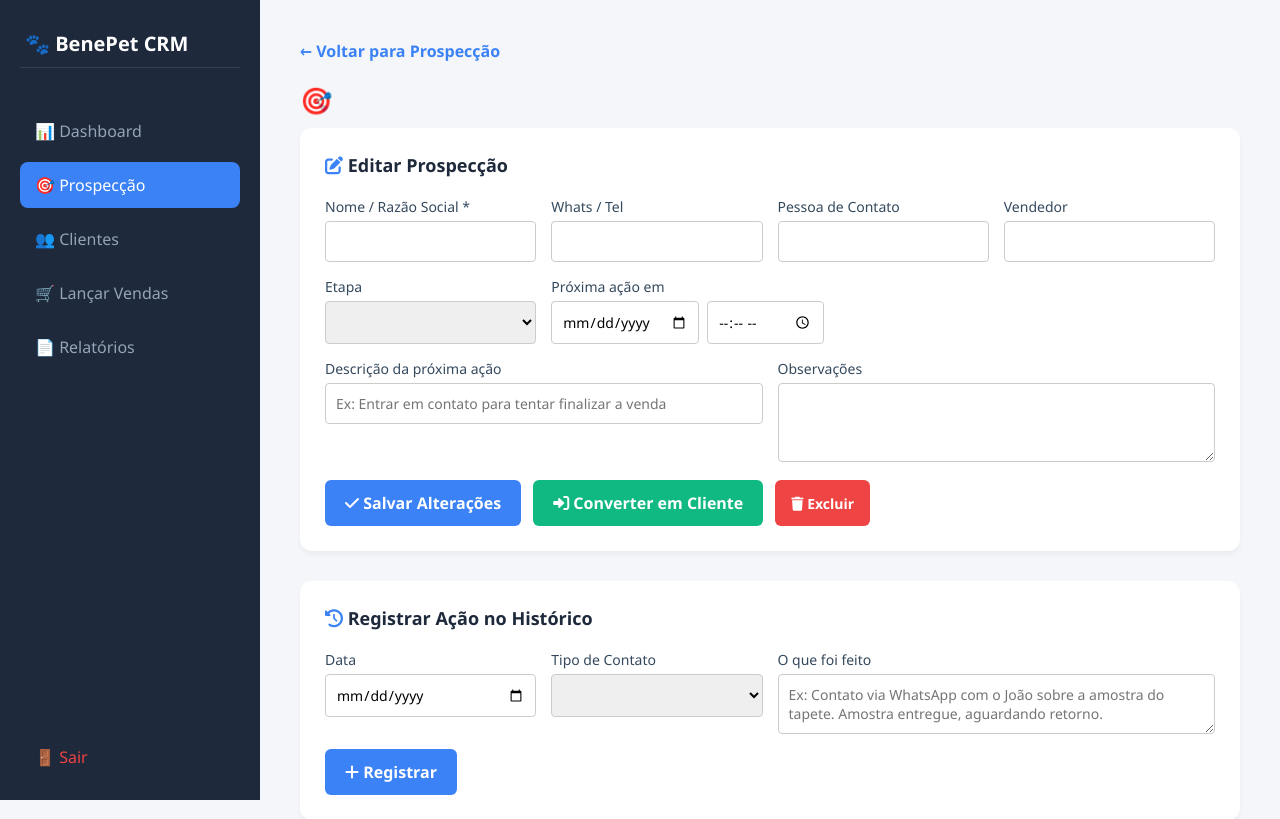
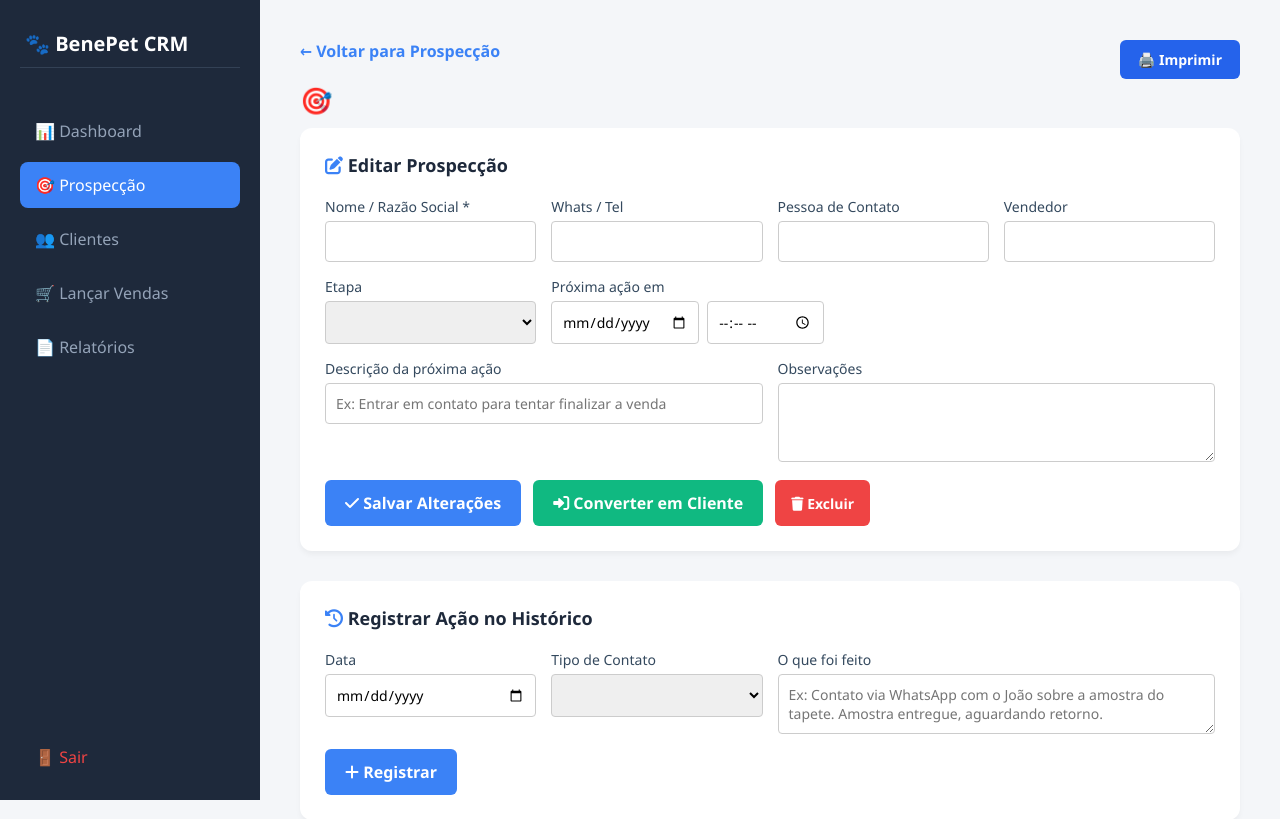
Before and after one commit to Bepenet/Benepet-CRM, a Flask app: template templates/prospeccao_detalhe.html in a window 1280 px wide. Shown: the top 819 px of the page. Run offline with Flask 3, Linux system fonts and the light colour scheme; the template is opened without the code that fills it, so the values that code supplies are empty; data comes from the database, SQL or seed files in the repository.

Commit message:
Adiciona botao imprimir com pre-visualizacao nos relatorios e prospeccao

```diff
--- /dev/null
+++ b/static/imprimir.css
@@ -0,0 +1,31 @@
+.btn-imprimir {
+    float: right;
+    background: #2563eb;
+    color: white;
+    border: none;
+    padding: 10px 18px;
+    border-radius: 6px;
+    font-size: 14px;
+    font-weight: bold;
+    cursor: pointer;
+    transition: background 0.2s;
+    font-family: 'Segoe UI', Tahoma, Geneva, Verdana, sans-serif;
+}
+.btn-imprimir:hover { background: #1d4ed8; }
+
+@media print {
+    body { background: white !important; color: #000 !important; }
+    .sidebar, .mobile-topbar, .overlay-menu, .voltar-btn, .btn-imprimir, .no-print { display: none !important; }
+    form, .seletor, .botoes, .btn-submit, .btn-verde, .btn-vermelho, .filtros { display: none !important; }
+    .main-content { margin-left: 0 !important; padding: 10px !important; }
+    .container-relatorio { max-width: 100% !important; margin: 0 !important; padding: 10px !important; box-shadow: none !important; background: white !important; }
+    .data-section { box-shadow: none !important; padding: 15px !important; margin-bottom: 15px !important; }
+    a { color: inherit !important; text-decoration: none !important; }
+    .custom-table tr:hover td, .tabela-vendas tr:hover { background: transparent !important; }
+    #tabela-historico th:last-child, #tabela-historico td:last-child,
+    #tabela-prospeccoes th:last-child, #tabela-prospeccoes td:last-child { display: none; }
+    .status-venda, .status-pendente, .badge, .badge-confirmada, .badge-pendente, .status-badge {
+        -webkit-print-color-adjust: exact;
+        print-color-adjust: exact;
+    }
+}
--- a/templates/detalhe_vendas.html
+++ b/templates/detalhe_vendas.html
@@ -5,6 +5,7 @@
     <meta name="viewport" content="width=device-width, initial-scale=1.0">
     <title>Relatório de Vendas - CRM Benepet</title>
     <link rel="stylesheet" href="{{ url_for('static', filename='style.css') }}">
+    <link rel="stylesheet" href="{{ url_for('static', filename='imprimir.css') }}">
     <style>
         .container-relatorio {
             padding: 30px;
@@ -120,6 +121,7 @@
 <body>
     <div class="container-relatorio">
         <a href="/dashboard" class="voltar-btn">← Voltar para o Dashboard</a>
+        <button type="button" class="btn-imprimir" onclick="window.print()">🖨️ Imprimir</button>
 
         {% with messages = get_flashed_messages(with_categories=true) %}
             {% for category, message in messages %}
--- a/templates/prospeccao_detalhe.html
+++ b/templates/prospeccao_detalhe.html
@@ -5,6 +5,7 @@
     <meta name="viewport" content="width=device-width, initial-scale=1.0">
     <title>{{ p.nome }} - Prospecção</title>
     <link rel="stylesheet" href="https://cdnjs.cloudflare.com/ajax/libs/font-awesome/6.0.0/css/all.min.css">
+    <link rel="stylesheet" href="{{ url_for('static', filename='imprimir.css') }}">
     <style>
         * { box-sizing: border-box; margin: 0; padding: 0; font-family: 'Segoe UI', Tahoma, Geneva, Verdana, sans-serif; }
         body { display: flex; background-color: #f4f6f9; color: #333; min-height: 100vh; }
@@ -99,6 +100,7 @@
 
     <main class="main-content">
         <a href="/prospeccoes" class="voltar-btn">← Voltar para Prospecção</a>
+        <button type="button" class="btn-imprimir" onclick="window.print()">🖨️ Imprimir</button>
         <h2 class="header-title">🎯 {{ p.nome }} <span class="status-badge st-{{ p.status|lower|replace(' ', '-') }}">{{ p.status }}</span></h2>
 
         {% if acao_vencida %}
--- a/templates/prospeccoes.html
+++ b/templates/prospeccoes.html
@@ -5,6 +5,7 @@
     <meta name="viewport" content="width=device-width, initial-scale=1.0">
     <title>Prospecção - BenePet CRM</title>
     <link rel="stylesheet" href="https://cdnjs.cloudflare.com/ajax/libs/font-awesome/6.0.0/css/all.min.css">
+    <link rel="stylesheet" href="{{ url_for('static', filename='imprimir.css') }}">
     <style>
         * { box-sizing: border-box; margin: 0; padding: 0; font-family: 'Segoe UI', Tahoma, Geneva, Verdana, sans-serif; }
         body { display: flex; background-color: #f4f6f9; color: #333; min-height: 100vh; }
@@ -97,6 +98,7 @@
     </aside>
 
     <main class="main-content">
+        <button type="button" class="btn-imprimir" onclick="window.print()">🖨️ Imprimir</button>
         <h2 class="header-title">🎯 Prospecção</h2>
 
         {% with messages = get_flashed_messages(with_categories=true) %}
@@ -167,7 +169,7 @@
         </div>
 
         <h3 class="section-title">Lista de Prospecções</h3>
-        <table class="custom-table">
+        <table class="custom-table" id="tabela-prospeccoes">
             <thead>
                 <tr>
                     <th>Nome</th>
--- a/templates/relatorio_proximo_contato.html
+++ b/templates/relatorio_proximo_contato.html
@@ -5,6 +5,7 @@
     <meta name="viewport" content="width=device-width, initial-scale=1.0">
     <title>Relatório: Próximo Contato - BenePet CRM</title>
     <link rel="stylesheet" href="https://cdnjs.cloudflare.com/ajax/libs/font-awesome/6.0.0/css/all.min.css">
+    <link rel="stylesheet" href="{{ url_for('static', filename='imprimir.css') }}">
     <style>
         * { box-sizing: border-box; margin: 0; padding: 0; font-family: 'Segoe UI', Tahoma, Geneva, Verdana, sans-serif; }
         body { display: flex; background-color: #f4f6f9; color: #333; min-height: 100vh; }
@@ -72,6 +73,7 @@
 
     <main class="main-content">
         <a href="/relatorios" class="voltar-btn">← Voltar para Relatórios</a>
+        <button type="button" class="btn-imprimir" onclick="window.print()">🖨️ Imprimir</button>
         <h2 class="header-title">Próximo Contato</h2>
 
         <div class="data-section">
--- a/templates/relatorio_vendas_cliente.html
+++ b/templates/relatorio_vendas_cliente.html
@@ -5,6 +5,7 @@
     <meta name="viewport" content="width=device-width, initial-scale=1.0">
     <title>Relatório: Vendas por Cliente - BenePet CRM</title>
     <link rel="stylesheet" href="https://cdnjs.cloudflare.com/ajax/libs/font-awesome/6.0.0/css/all.min.css">
+    <link rel="stylesheet" href="{{ url_for('static', filename='imprimir.css') }}">
     <style>
         * { box-sizing: border-box; margin: 0; padding: 0; font-family: 'Segoe UI', Tahoma, Geneva, Verdana, sans-serif; }
         body { display: flex; background-color: #f4f6f9; color: #333; min-height: 100vh; }
@@ -87,6 +88,7 @@
 
     <main class="main-content">
         <a href="/relatorios" class="voltar-btn">← Voltar para Relatórios</a>
+        <button type="button" class="btn-imprimir" onclick="window.print()">🖨️ Imprimir</button>
         <h2 class="header-title">Vendas por Cliente</h2>
 
         <div class="data-section">
--- a/templates/relatorio_vendas_mes.html
+++ b/templates/relatorio_vendas_mes.html
@@ -5,6 +5,7 @@
     <meta name="viewport" content="width=device-width, initial-scale=1.0">
     <title>Relatório: Vendas por Mês - BenePet CRM</title>
     <link rel="stylesheet" href="https://cdnjs.cloudflare.com/ajax/libs/font-awesome/6.0.0/css/all.min.css">
+    <link rel="stylesheet" href="{{ url_for('static', filename='imprimir.css') }}">
     <style>
         * { box-sizing: border-box; margin: 0; padding: 0; font-family: 'Segoe UI', Tahoma, Geneva, Verdana, sans-serif; }
         body { display: flex; background-color: #f4f6f9; color: #333; min-height: 100vh; }
@@ -72,6 +73,7 @@
 
     <main class="main-content">
         <a href="/relatorios" class="voltar-btn">← Voltar para Relatórios</a>
+        <button type="button" class="btn-imprimir" onclick="window.print()">🖨️ Imprimir</button>
         <h2 class="header-title">Vendas por Mês</h2>
 
         <div class="data-section">
--- a/templates/relatorio_vendas_vendedor.html
+++ b/templates/relatorio_vendas_vendedor.html
@@ -5,6 +5,7 @@
     <meta name="viewport" content="width=device-width, initial-scale=1.0">
     <title>Relatório: Vendas por Vendedor - BenePet CRM</title>
     <link rel="stylesheet" href="https://cdnjs.cloudflare.com/ajax/libs/font-awesome/6.0.0/css/all.min.css">
+    <link rel="stylesheet" href="{{ url_for('static', filename='imprimir.css') }}">
     <style>
         * { box-sizing: border-box; margin: 0; padding: 0; font-family: 'Segoe UI', Tahoma, Geneva, Verdana, sans-serif; }
         body { display: flex; background-color: #f4f6f9; color: #333; min-height: 100vh; }
@@ -72,6 +73,7 @@
 
     <main class="main-content">
         <a href="/relatorios" class="voltar-btn">← Voltar para Relatórios</a>
+        <button type="button" class="btn-imprimir" onclick="window.print()">🖨️ Imprimir</button>
         <h2 class="header-title">Vendas por Vendedor</h2>
 
         <div class="data-section">
```
